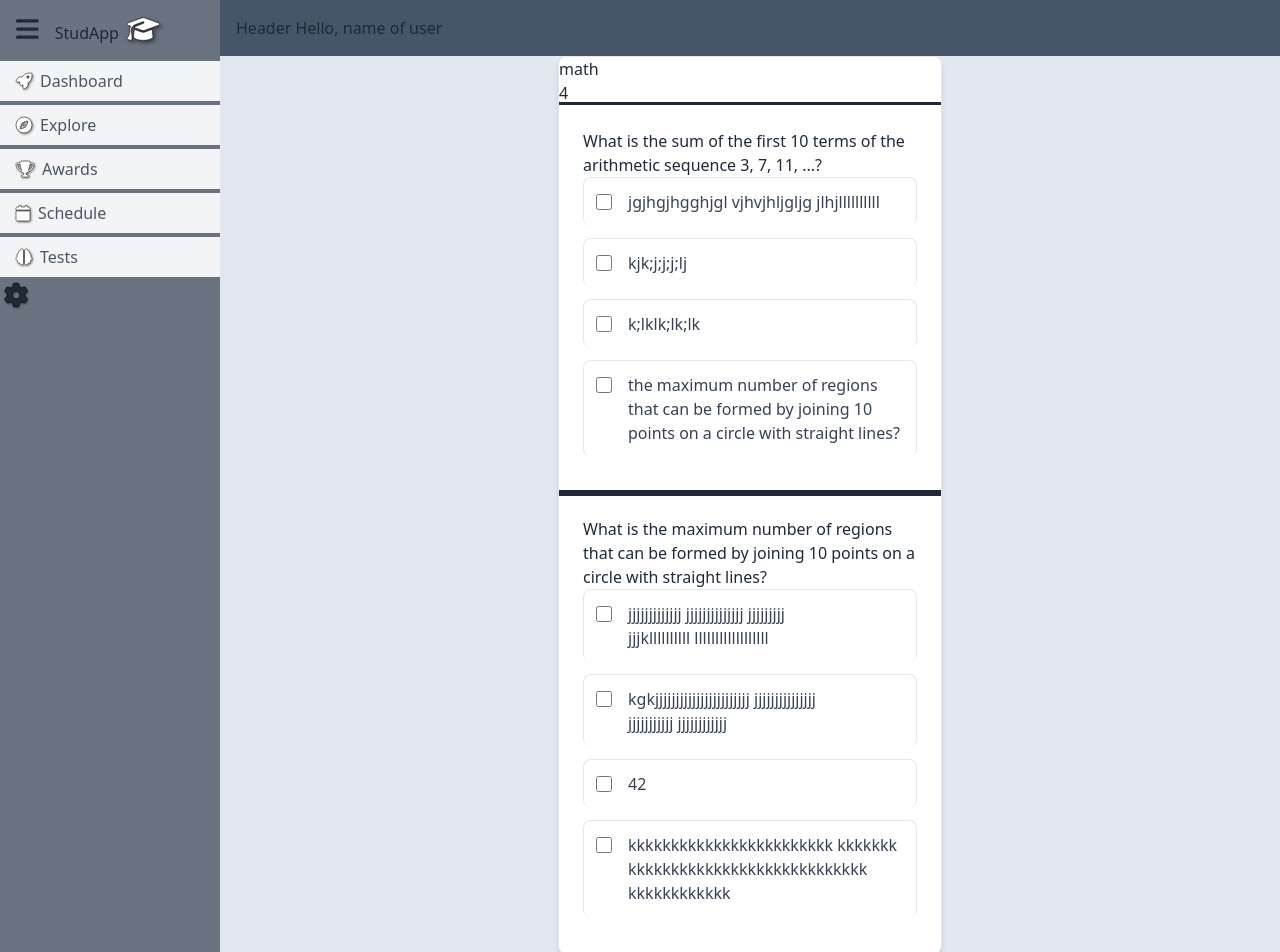
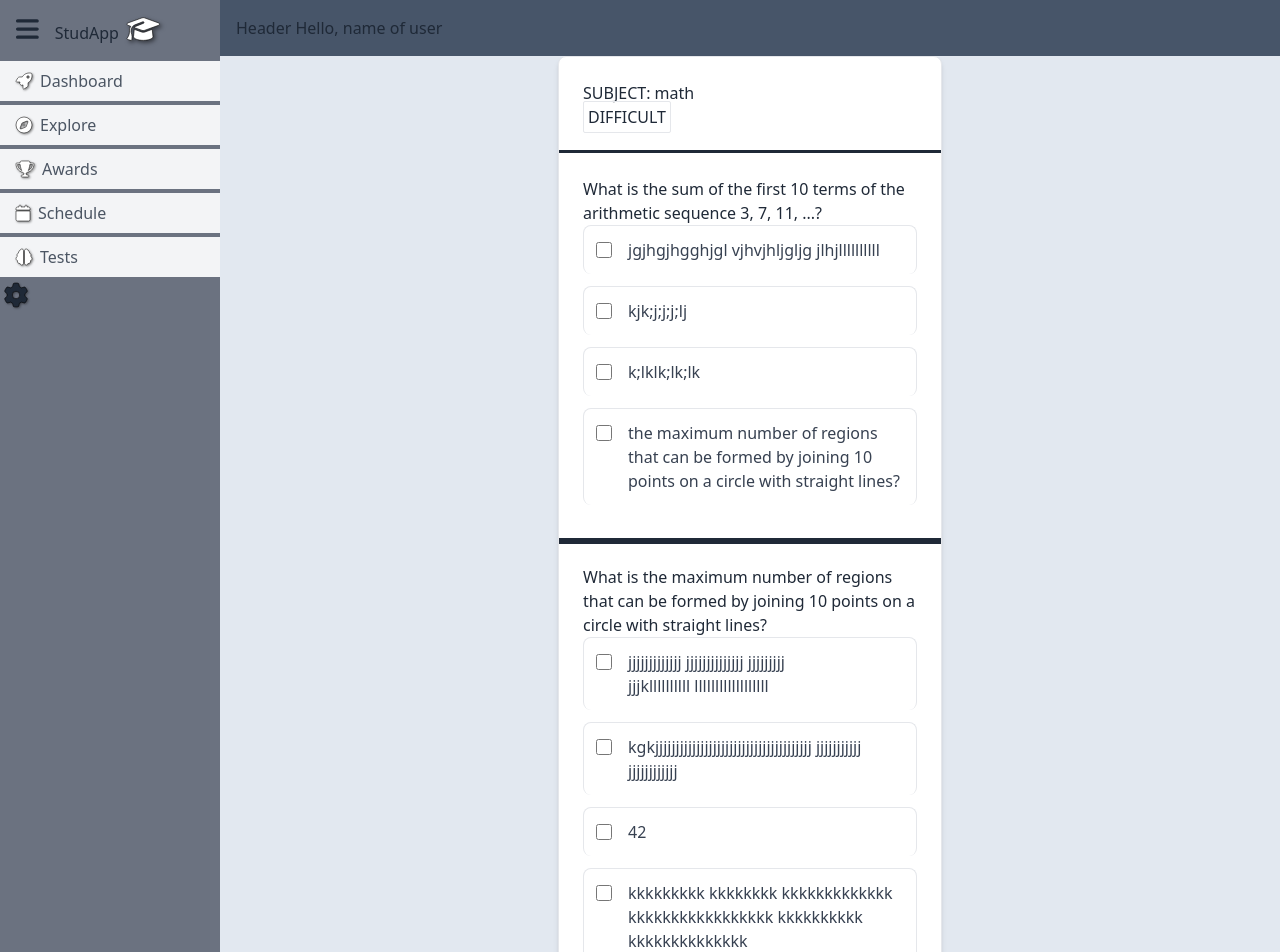
Before and after one commit to AnnetaDe/studapp, a Next.js app: page /generate in a window 1280 px wide. Shown: the top 952 px of the page. Built offline with nearby package versions, Linux system fonts and the light colour scheme.

Commit message:
test ready

```diff
--- a/package.json
+++ b/package.json
@@ -23,6 +23,7 @@
     "postcss-import": "^16.1.0",
     "react": "^19.0.0",
     "react-dom": "^19.0.0",
+    "react-hook-form": "^7.54.2",
     "regexp": "^1.0.0",
     "sass": "^1.83.0"
   },
--- a/src/app/generate/page.tsx
+++ b/src/app/generate/page.tsx
@@ -9,7 +9,7 @@ const data = {
   test_id: '7e1fa80c-51dc-41be-957e-d84f19f5a152',
   message: 'Test created',
   status: 'success',
-  level: '4',
+  level: 4,
   subject: 'math',
   tests: [
     {
@@ -29,9 +29,9 @@ const data = {
         'What is the maximum number of regions that can be formed by joining 10 points on a circle with straight lines?',
       choices: {
         '1': 'jjjjjjjjjjjjj jjjjjjjjjjjjjj jjjjjjjjj jjjkllllllllll llllllllllllllllll',
-        '2': 'kgkjjjjjjjjjjjjjjjjjjjjjjj jjjjjjjjjjjjjjj jjjjjjjjjjj jjjjjjjjjjjj',
+        '2': 'kgkjjjjjjjjjjjjjjjjjjjjjjjjjjjjjjjjjjjjjj jjjjjjjjjjj jjjjjjjjjjjj',
         '3': '42',
-        '4': 'kkkkkkkkkkkkkkkkkkkkkkkk kkkkkkk kkkkkkkkkkkkkkkkkkkkkkkkkkkk kkkkkkkkkkkk',
+        '4': 'kkkkkkkkk kkkkkkkk kkkkkkkkkkkkk kkkkkkkkkkkkkkkkk kkkkkkkkkk kkkkkkkkkkkkkk',
       },
       submit_answer:
         'gAAAAABneXxgTxocKu_zwaPrIcyg_IGkGrvmdSvJeJS-G4RSbO-upSDb3_yoPRIoKlpMGm9favUBrqRvZcW4hNjfvPL8S_nsqQ==',
--- a/src/components/ui/question/QuestionItem.tsx
+++ b/src/components/ui/question/QuestionItem.tsx
@@ -6,9 +6,15 @@ interface Props {
   // checked_answer: boolean;
   handleChange: (event: React.ChangeEvent<HTMLInputElement>) => void;
   question_index: number;
+  selectedValue: number;
 }
 
-export default function QuestionItemNoAnswer({ item, handleChange, question_index }: Props) {
+export default function QuestionItemNoAnswer({
+  item,
+  handleChange,
+  question_index,
+  selectedValue,
+}: Props) {
   return (
     <li className="w-50 outline p-6 bg-white">
       <div className="divide-y divide-gray-200">
@@ -26,9 +32,10 @@ export default function QuestionItemNoAnswer({ item, handleChange, question_inde
               <input
                 className=" size-4 rounded border-gray-300"
                 type="checkbox"
-                // checked={checked_answer}
+                value={Number(key)}
                 onChange={handleChange}
                 id={`choice-${question_index}-${key}`}
+                checked={selectedValue === Number(key)}
               />
             </div>
             <span className="flex-wrap">
--- a/src/components/ui/testGenerated/TestGenerated.tsx
+++ b/src/components/ui/testGenerated/TestGenerated.tsx
@@ -1,7 +1,9 @@
 'use client';
 import QuestionItemNoAnswer from '../question/QuestionItem';
 import type { IQuestionItemNoAnswer } from '../question/question.types';
-import type { ITestResponse } from './test.types';
+import { LevelEnum, type ITestResponse } from './test.types';
+import { useForm, Controller } from "react-hook-form";
+
 import React from 'react';
 
 interface Props {
@@ -9,30 +11,66 @@ interface Props {
 }
 
 export default function TestGenerated({ data }: Props) {
-  const handleChange = () => {
-    console.log('change');
+  const { handleSubmit, control,watch,getValues } = useForm();
+  const onSubmit = (formData: Record<string, string | number>) => {
+    const submissionData = {
+      test_id: data.test_id,
+      selected_answers: Object.values(formData).map(Number),
     };
-  const checked = () => {
-    return false;
+  console.log(submissionData);
   };
 
+  const levelLabels: { [key in LevelEnum]: string } = {
+    [LevelEnum.EASY]: "EASY",
+    [LevelEnum.MEDIUM]: "MEDIUM",
+    [LevelEnum.INTERMEDIATE]: "INTERMEDIATE",
+    [LevelEnum.DIFFICULT]: "DIFFICULT",
+  };
+  const levelLabel = levelLabels[data.level as LevelEnum];
+
+console.log(watch());
+console.log(getValues());
+
+
+
+
+
   return (
-    <div className="test-generated col-span-3 row-span-1 max-w-sm mx-auto bg-white rounded-lg shadow-md overflow-hidden border border-gray-200">
-      <h3>{data.subject}</h3>
-      <p>{data.level}</p>
+    <form className="test-generated col-span-3 row-span-1 max-w-sm mx-auto bg-white rounded-lg shadow-md overflow-hidden border border-gray-200"
+    onSubmit={handleSubmit(onSubmit)}>
+      <div className='p-6'>
+        <h3>SUBJECT: {data.subject}</h3>
+        <span className='p-1 border rounded-sm'>{levelLabel}</span>
+      </div>
       <ol>
         {data.tests.map((test: IQuestionItemNoAnswer, idx: number) => {
           return (
+            <Controller
+              name={`question-${idx}`}
+              control={control}
+              defaultValue={""}
+                render={({field}) => (
                   <QuestionItemNoAnswer
                     key={`${data.test_id}-q${idx}`}
                     item={test}
                     question_index={idx}
-              // checked_answer={checked()}
-              handleChange={handleChange}
+                    handleChange={field.onChange}
+                    selectedValue={Number(field.value)}
+                  />
+                )}
+                key={`${data.test_id}-controller-${idx}`}
               />
           );
         })}
       </ol>
+      <div className="p-6">
+        <button
+          type="submit"
+          className="bg-blue-500 text-white px-4 py-2 rounded hover:bg-blue-600"
+        >
+          Submit
+        </button>
       </div>
+    </form>
   );
 }
--- a/src/components/ui/testGenerated/test.types.ts
+++ b/src/components/ui/testGenerated/test.types.ts
@@ -2,17 +2,15 @@ import type { IQuestionItemNoAnswer } from '../question/question.types';
 
 export interface ITestResponse {
   test_id: string;
-  level: string;
-  status: string;
+  level:LevelEnum;
   subject: string;
   tests: IQuestionItemNoAnswer[];
-  completed: boolean;
   count:number
 }
 
 export enum LevelEnum {
-  Easy = '1',
-  Medium = '2',
-  Advanced = '3',
-  Expert = '4',
+  EASY = 1,
+  MEDIUM = 2,
+  INTERMEDIATE = 3,
+  DIFFICULT = 4,
 }
```
Also changed, not shown: 1 other file (tests, documents, lock files or other folders). Lines whose indentation alone changed are shown as unchanged.
